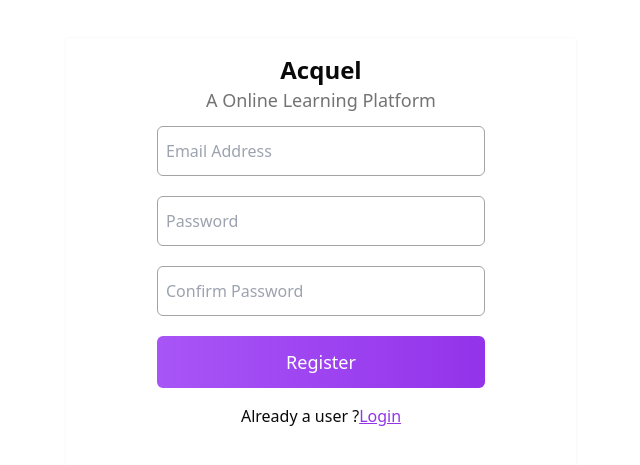
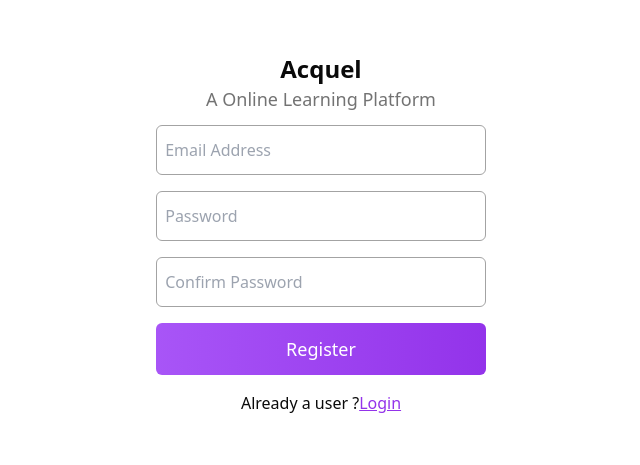
Before and after one commit to Brien-Austin/client, a React (Vite) app: page /auth in a window 1280 px wide. Shown: the part 123-588 px from the top of the page, without its empty margins (319-959 px from the left). Built offline with nearby package versions, Linux system fonts and the light colour scheme.

Commit message:
signup and login error states addded

```diff
--- a/src/components/app/auth/login.tsx
+++ b/src/components/app/auth/login.tsx
@@ -19,12 +19,15 @@ const Login:React.FC<LoginProps> = ({setAuthState}) => {
         resolver : zodResolver(loginSchema)
     })
 
+    const {errors} = form.formState
+
     function handleRegister() {
         setAuthState("Register")
 
     }
 
     const onSubmit = async(values : z.infer<typeof loginSchema>) =>{
+       try {
         console.log(values)
 
         const response = await apiClient.post(LOGIN_URL,{email : values.email,password : values.password})
@@ -42,6 +45,12 @@ const Login:React.FC<LoginProps> = ({setAuthState}) => {
 
         console.log(values)
 
+       } catch (error) {
+        console.log('[LOGIN_ERROR]',error)
+        toast.error("Invalid Email or Password")
+
+       }
+
     }
   return (
    <section className="flex-1">
@@ -52,9 +61,11 @@ const Login:React.FC<LoginProps> = ({setAuthState}) => {
         <p className="text-center text-muted-foreground text-lg">A Online Learning Platform</p>
     </section>
 
-    <form onSubmit={form.handleSubmit(onSubmit)} className="flex flex-col w-4/5 lg:px-10 sm:px-2 mx-auto gap-5 ">
-    <input placeholder="Email Address" className="w-full border py-3 px-2 outline-none rounded-md border-neutral-400" type="text" {...form.register("email")} />
-    <input placeholder="Password" className="border py-3 px-2 rounded-md outline-none border-neutral-400 " type="password" {...form.register("password")}/>
+    <form onSubmit={form.handleSubmit(onSubmit)} className="flex flex-col w-4/5 lg:px-10 sm:px-2 mx-auto space-y-2 ">
+    <input id="email" placeholder="Email Address" className="w-full border py-3 px-2 outline-none rounded-md border-neutral-400" type="text" {...form.register("email")} />
+  <label>  {errors.email && <p className="text-xs text-red-500 ">{errors.email.message}</p>}</label>
+    <input id="password" placeholder="Password" className="border py-3 px-2 rounded-md outline-none border-neutral-400 " type="password" {...form.register("password")}/>
+    <label htmlFor="password"> {errors.password && <p className="text-xs text-red-500 mb-2 ">{errors.password.message}</p>}</label>
     <button type="submit" className={cn("bg-gradient-to-r from-purple-500 to-purple-600 px-2 py-3 rounded-md text-white text-lg")}> Login</button>
     <p className="text-center mt-2">New user ?<span onClick={handleRegister} className="underline decoration-purple-600 text-purple-600">Register Here</span></p>
     </form>
--- a/src/components/app/auth/register.tsx
+++ b/src/components/app/auth/register.tsx
@@ -21,6 +21,8 @@ const Register: React.FC<RegisterProps> = ({ setAuthState }) => {
         resolver : zodResolver(registerShcema),
 
     })
+
+    const {errors} = form.formState
 
 
 
@@ -54,10 +56,13 @@ const Register: React.FC<RegisterProps> = ({ setAuthState }) => {
         </h1>
         <p className="text-center text-muted-foreground text-lg">A Online Learning Platform</p>
     </section>
-    <form onSubmit={form.handleSubmit(onSubmit)} className="flex flex-col w-4/5 lg:px-10 sm:px-2 mx-auto gap-5 ">
-        <input placeholder="Email Address" className="w-full border py-3 px-2 outline-none rounded-md border-neutral-400" type="text" {...form.register("email")} />
-        <input placeholder="Password" className="border py-3 px-2 rounded-md outline-none border-neutral-400 " type="password" {...form.register("password")}/>
-        <input placeholder="Confirm Password" className="border py-3 px-2 rounded-md outline-none border-neutral-400 " type="password" {...form.register("confirmPassword")}/>
+    <form onSubmit={form.handleSubmit(onSubmit)} className="flex flex-col w-4/5 lg:px-10 sm:px-2 mx-auto space-y-2">
+        <input id="email"  placeholder="Email Address" className="w-full border py-3 px-2 outline-none rounded-md border-neutral-400" type="text" {...form.register("email")} />
+<label htmlFor="email">      {errors.email && <p className="text-xs text-red-500 ">{errors.email.message}</p>}</label>
+        <input id="password" placeholder="Password" className="border py-3 px-2 rounded-md outline-none border-neutral-400 " type="password" {...form.register("password")}/>
+       <label htmlFor="password"> {errors.password && <p className="text-xs text-red-500 mb-2 ">{errors.password.message}</p>}</label>
+        <input id="confirmPassword" placeholder="Confirm Password" className="border py-3 px-2 rounded-md outline-none border-neutral-400 " type="password" {...form.register("confirmPassword")}/>
+     <label htmlFor="confirmPassword">  {errors.confirmPassword && <p className="text-xs text-red-500 mb-2">{errors.confirmPassword.message}</p>}</label>
 
 <button type="submit" className={cn("bg-gradient-to-r from-purple-500 to-purple-600 px-2 py-3 rounded-md text-white text-lg")}> Register</button>
 
--- a/src/pages/auth.tsx
+++ b/src/pages/auth.tsx
@@ -10,7 +10,7 @@ const Auth = () => {
     const [authState,setAuthState] =React.useState<AuthState>('Register')
 
   return (
-    <main className="absolute transform top-1/2 left-1/2 shadow-sm border border-neutral-50 rounded-sm -translate-x-1/2 -translate-y-1/2 lg:w-2/5 sm:w-4/5 sm:h-3/5 lg:h-3/5">
+    <main className="absolute transform top-1/2 left-1/2  rounded-sm -translate-x-1/2 -translate-y-1/2 lg:w-2/5 sm:w-4/5 sm:h-3/5 lg:h-3/5">
         {
             authState === "Register" ? <Register setAuthState={setAuthState}/> :  <Login setAuthState={setAuthState}/>
         }
--- a/src/pages/home.tsx
+++ b/src/pages/home.tsx
@@ -3,9 +3,11 @@ import UserLayout from "@/components/app/layout/navbar/userLayout"
 import appApiClient from "@/utils/auth"
 import { PROFILE_URL } from "@/utils/constants"
 import { useEffect, useState } from "react"
+import { useNavigate } from "react-router-dom"
 
 const Home = () => {
   const [user,setUser] = useState<string>()
+  const router = useNavigate()
 
   useEffect(()=>{
     async function getUser() {
@@ -24,6 +26,10 @@ const Home = () => {
     getUser()
 
   },[])
+
+  if(!user){
+    router('/auth')
+  }
   return (
    <UserLayout>
      <main>
```
Also changed, not shown: 1 other file (tests, documents, lock files or other folders).
